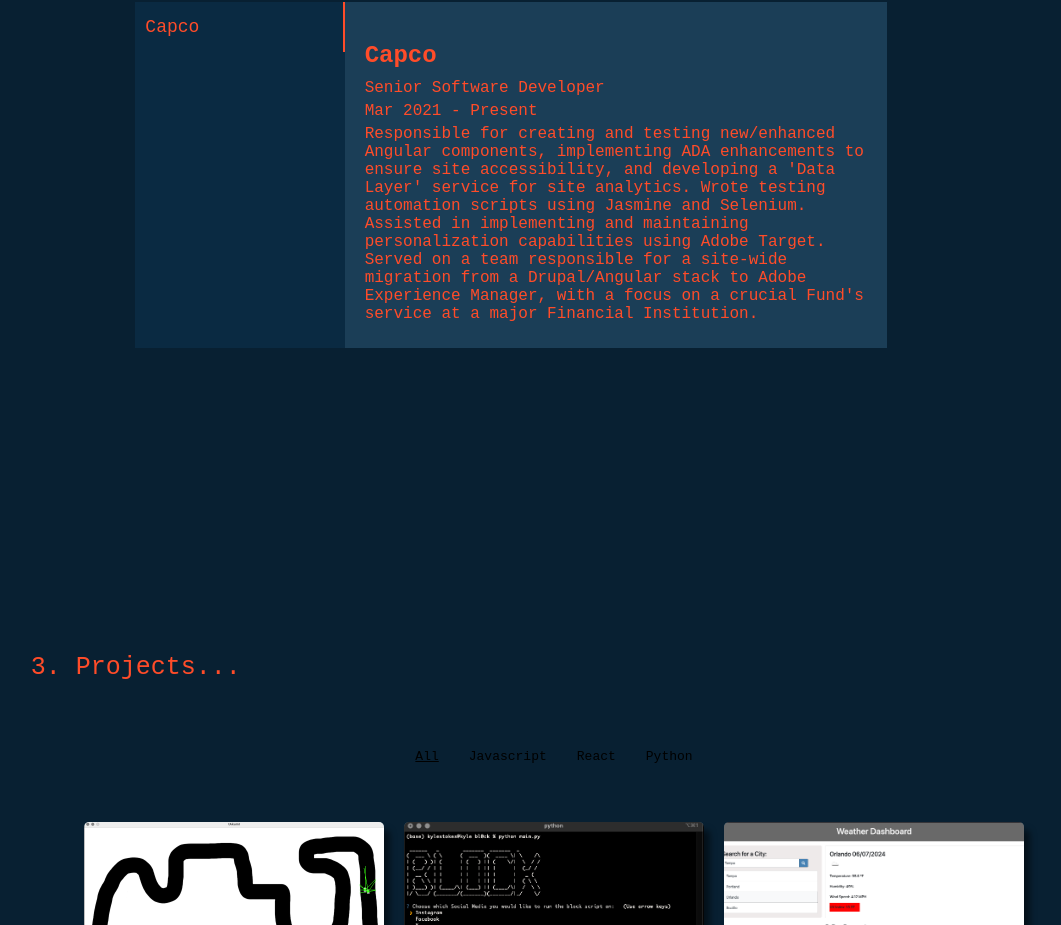
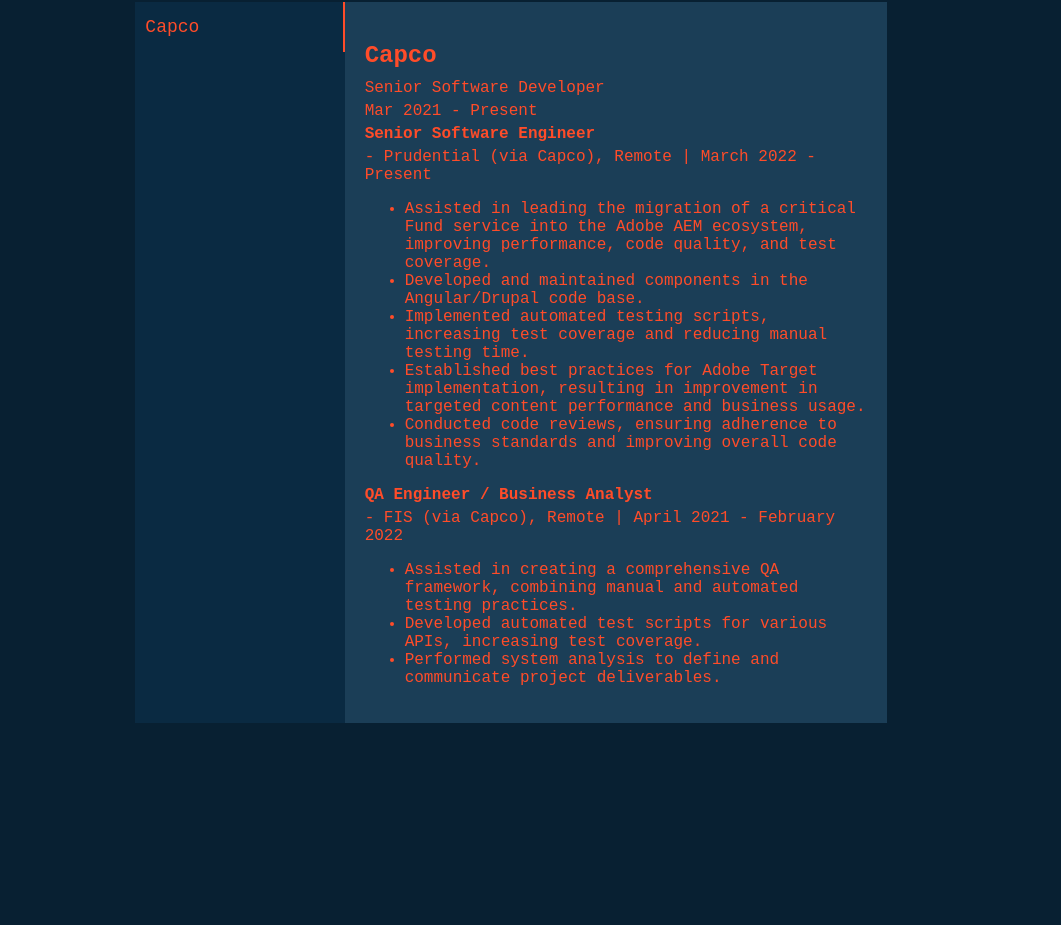
Before and after one commit to kylest0kes/folio, a React (Create React App) app: page / in a window 1280 px wide. Shown: the part 2018-2943 px from the top of the page, without its empty margins (86-1147 px from the left). Built offline with nearby package versions, Linux system fonts and the light colour scheme.

Commit message:
added resume into site

```diff
--- a/src/Assets/jobs/jobs.js
+++ b/src/Assets/jobs/jobs.js
@@ -6,7 +6,25 @@
     job: "Capco",
     role: "Senior Software Developer",
     date: "Mar 2021 - Present",
-    jobdesc: "Responsible for creating and testing new/enhanced Angular components, implementing ADA enhancements to ensure site accessibility, and developing a 'Data Layer' service for site analytics. Wrote testing automation scripts using Jasmine and Selenium. Assisted in implementing and maintaining personalization capabilities using Adobe Target. Served on a team responsible for a site-wide migration from a Drupal/Angular stack to Adobe Experience Manager, with a focus on a crucial Fund's service at a major Financial Institution.",
+    jobdesc: [
+      <p><strong>Senior Software Engineer</strong></p>,
+      <p>- Prudential (via Capco), Remote | March 2022 - Present</p>,
+      <ul>
+        <li>Assisted in leading the migration of a critical Fund service into the Adobe AEM ecosystem, improving performance, code quality, and test coverage.</li>
+        <li>Developed and maintained components in the Angular/Drupal code base.</li>
+        <li>Implemented automated testing scripts, increasing test coverage and reducing manual testing time.</li>
+        <li>Established best practices for Adobe Target implementation, resulting in improvement in targeted content performance and business usage.</li>
+        <li>Conducted code reviews, ensuring adherence to business standards and improving overall code quality.</li>
+      </ul>,
+      <p><strong>QA Engineer / Business Analyst</strong></p>,
+      <p>- FIS (via Capco), Remote | April 2021 - February 2022</p>,
+      <ul>
+        <li>Assisted in creating a comprehensive QA framework, combining manual and automated testing practices.</li>
+        <li>Developed automated test scripts for various APIs, increasing test coverage.</li>
+        <li>Performed system analysis to define and communicate project deliverables.</li>
+      </ul>,
+    ],
+
   }
 ];
 
--- a/src/Components/Header/Header.js
+++ b/src/Components/Header/Header.js
@@ -65,7 +65,7 @@
           </a>
         </li>
         <li className="nav-bar-li">
-          <a className="nav-bar-a resume" href="=">
+          <a className="nav-bar-a resume" href="/Assets/resume/Resume.pdf">
             RESUME
           </a>
         </li>
```
Also changed, not shown: 1 other file (tests, documents, lock files or other folders).
